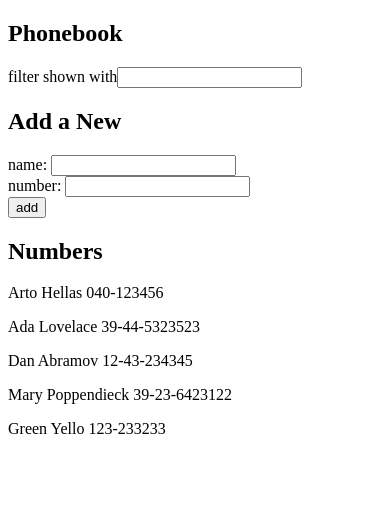
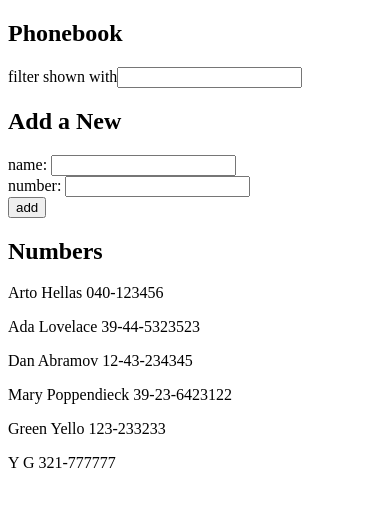
Before and after one commit to Yuan98Yu/exercises-for-full-stack-open, a React (Create React App) app in the folder part2/: page / in a window 390 px wide. Shown: the top 506 px of the page. Built offline with nearby package versions, Linux system fonts and the light colour scheme; data requests are answered from the project's data file.

Commit message:
finish exercise2.16: Phonebook step8

```diff
--- a/part2/db.json
+++ b/part2/db.json
@@ -24,6 +24,11 @@
       "name": "Green Yello",
       "number": "123-233233",
       "id": 5
+    },
+    {
+      "name": "Y G",
+      "number": "321-777777",
+      "id": 6
     }
   ]
 }
--- a/part2/src/App.js
+++ b/part2/src/App.js
@@ -3,7 +3,7 @@ import Persons from './components/Persons'
 import NewPersonForm from './components/NewPersonForm'
 import FilterInput from './components/FilterInput'
 
-import axios from 'axios'
+import personsService from './service/persons'
 
 const App = (props) => {
   const [ persons, setPersons] = useState(props.persons)
@@ -28,17 +28,16 @@ const App = (props) => {
       const personObject = {
         name: newName,
         number: newNumber,
-        id: persons.length + 1
       }
-      axios
-      .post('http://localhost:3001/persons', personObject)
+      personsService
+      .create(personObject)
       .then(response => {
         console.log(response)
-        setPersons(persons.concat(personObject) )
+        setPersons(persons.concat(response.data))
         setNewName('')
         setNewNumber('')
       })
-      .catch( () => alert("fail to add new person"))
+      .catch( error => alert(error))
     }
   }
 
--- a/part2/src/index.js
+++ b/part2/src/index.js
@@ -1,9 +1,11 @@
 import React from 'react'
 import ReactDOM from 'react-dom'
 import App from './App'  // highlight-line
-import axios from 'axios'
+import personsService from './service/persons'
 
-axios.get('http://localhost:3001/persons').then(response => {
+personsService
+.getAll()
+.then(response => {
   const persons = response.data
   ReactDOM.render(
     <App persons={persons} />,
--- /dev/null
+++ b/part2/src/service/persons.js
@@ -0,0 +1,20 @@
+import axios from 'axios'
+const baseUrl = 'http://localhost:3001/persons'
+
+const getAll = () => {
+  return axios.get(baseUrl)
+}
+
+const create = newObject => {
+  return axios.post(baseUrl, newObject)
+}
+
+const update = (id, newObject) => {
+  return axios.put(`${baseUrl}/${id}`, newObject)
+}
+
+export default {
+  getAll,
+  create,
+  update
+}
```
